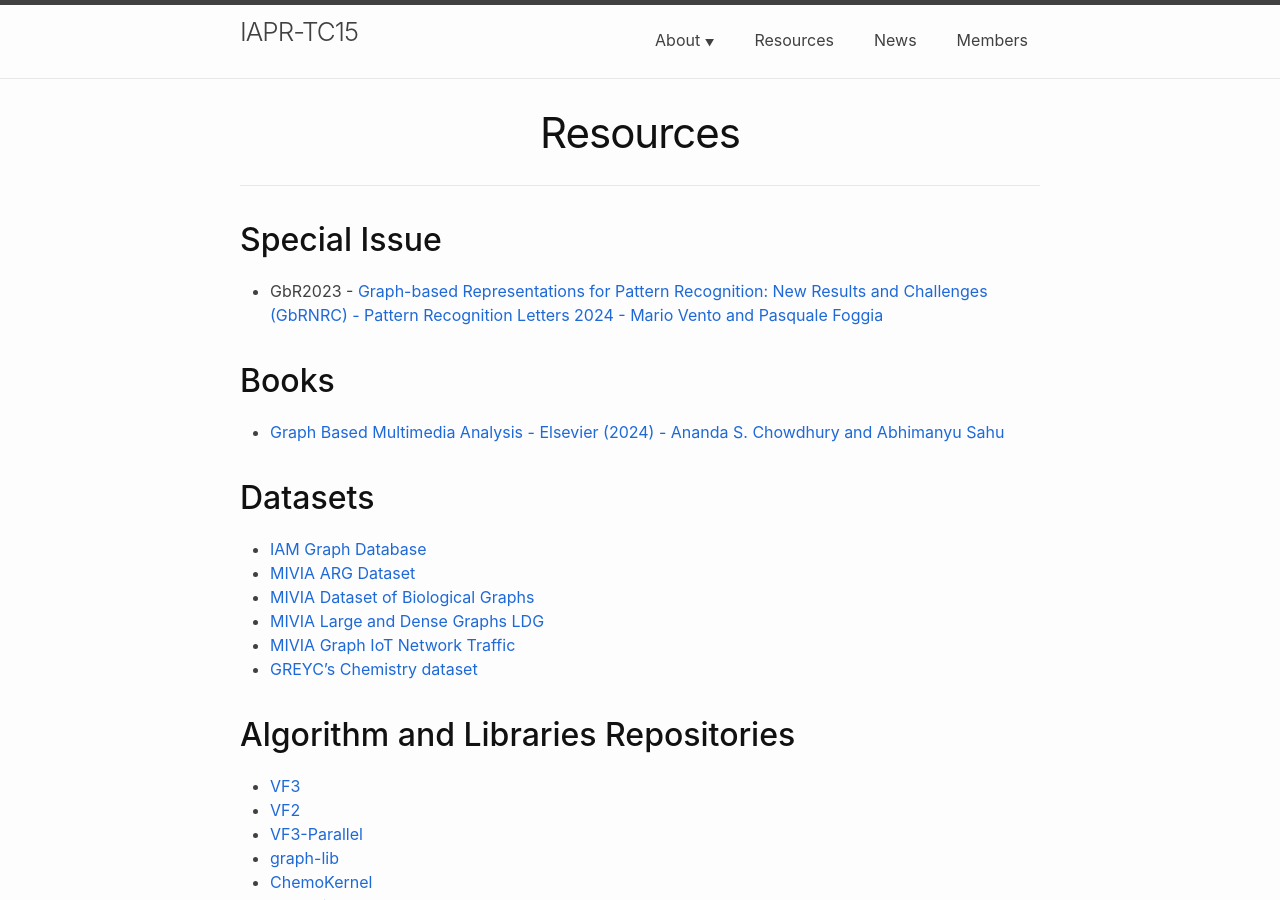
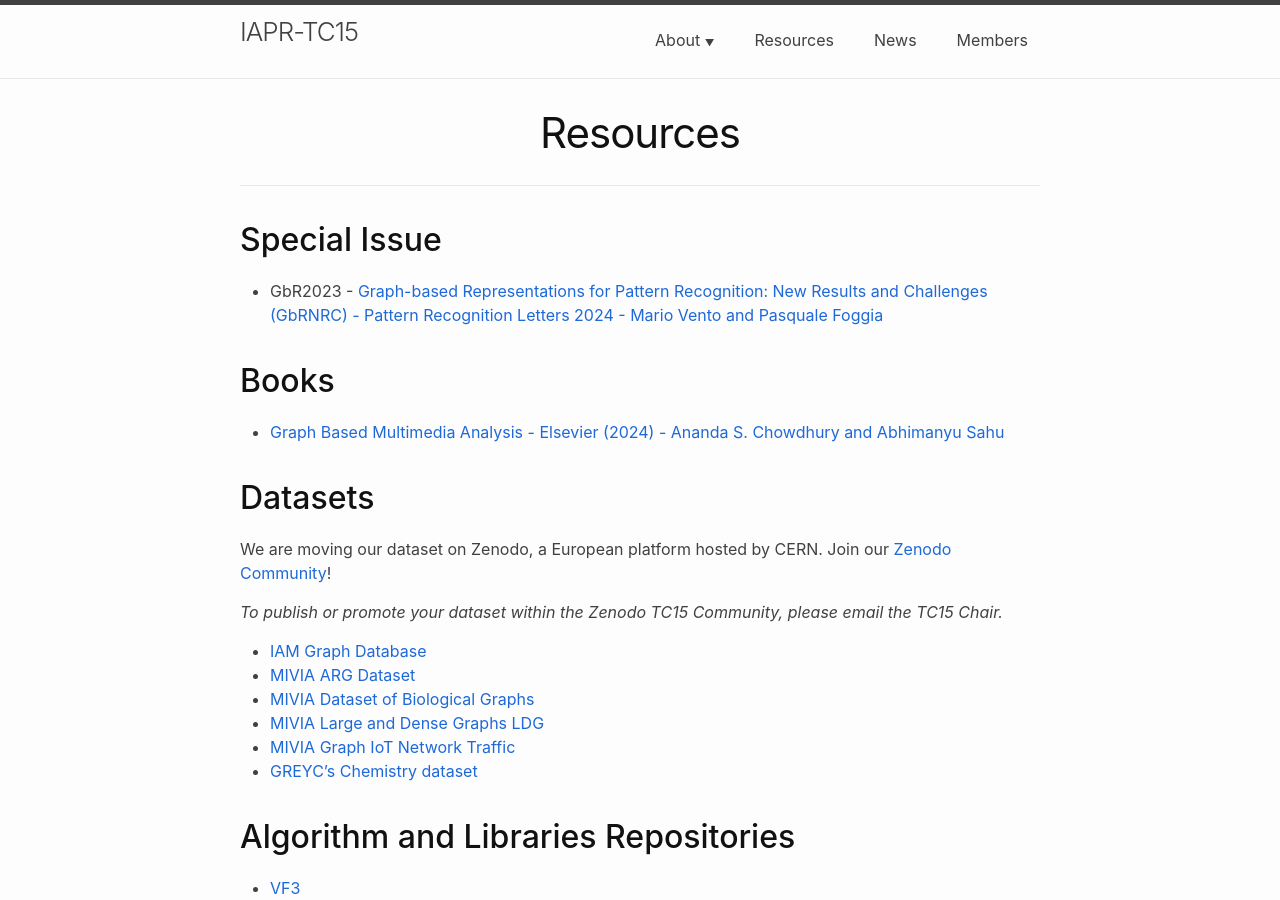
Before and after one commit to iapr-tc15/iapr-tc15.github.io, a Jekyll site: the page built from resources.md, in a window 1280 px wide and 900 px high. Built offline with Jekyll 4.4.1, drawn with Linux system fonts in a browser that asks for light colours.

Commit message:
Update dataset section with Zenodo details
Added information about moving datasets to Zenodo and joining the community.

```diff
--- a/resources.md
+++ b/resources.md
@@ -11,6 +11,11 @@ order: 4
 - [Graph Based Multimedia Analysis -  Elsevier (2024) - Ananda S. Chowdhury and Abhimanyu Sahu](https://www.sciencedirect.com/book/9780443214950/graph-based-multimedia-analysis)
 
 ## Datasets
+We are moving our dataset on Zenodo, a European platform hosted by CERN.
+Join our [Zenodo Community](https://zenodo.org/communities/iapr-tc15/)!
+
+*To publish or promote your dataset within the Zenodo TC15 Community, please email the TC15 Chair.*
+
 - [IAM Graph Database](https://zenodo.org/records/13763793)
 - [MIVIA ARG Dataset](https://zenodo.org/records/11204020)
 - [MIVIA Dataset of Biological Graphs](https://zenodo.org/records/11207610)
```
